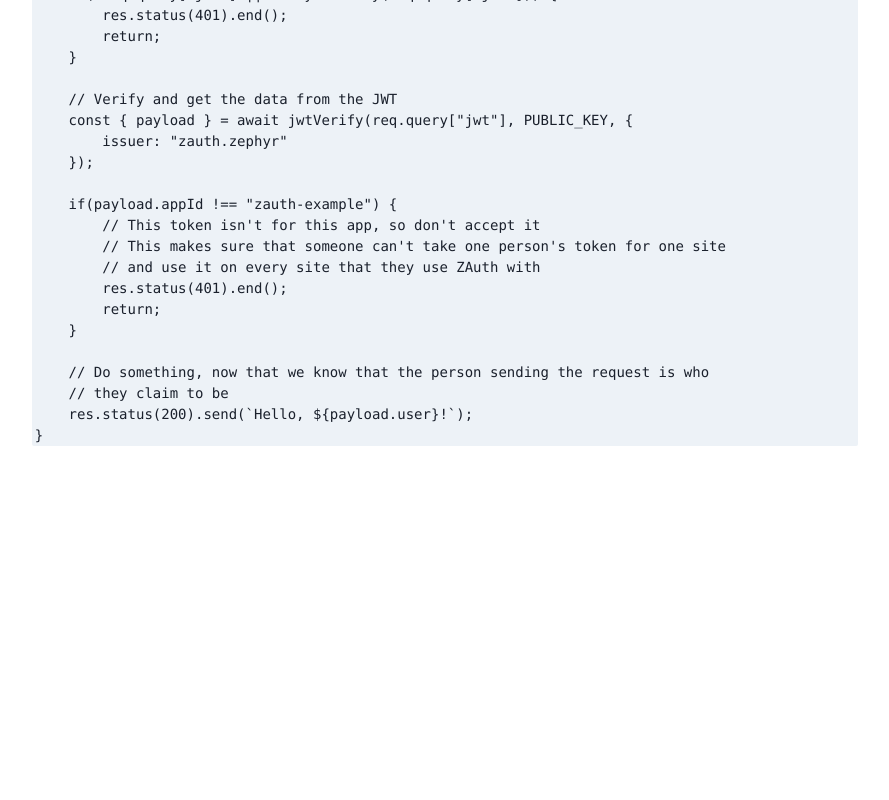
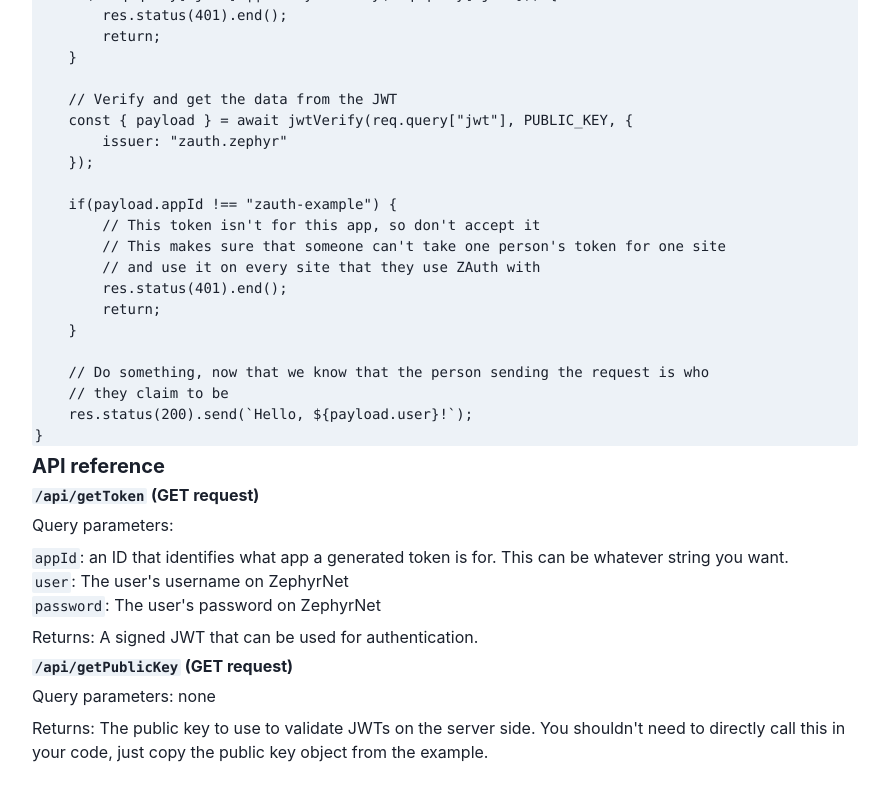
Before and after one commit to Merlin04/zauth, a Next.js app: page / in a window 1280 px wide. Shown: the part 1093-1893 px from the top of the page, without its empty margins (195-1084 px from the left). Before the commit the page ends 1603 px from the top, so only its background shows below. Built offline with nearby package versions, Linux system fonts and the light colour scheme.

Commit message:
Update index

```diff
--- a/pages/index.tsx
+++ b/pages/index.tsx
@@ -1,6 +1,17 @@
-import { Button, Code, Container, Heading, Input, Spinner, Stack, Text } from "@chakra-ui/react";
+import {
+    Button,
+    Code,
+    Container,
+    Heading,
+    Input,
+    List,
+    ListItem,
+    Spinner,
+    Stack,
+    Text
+} from "@chakra-ui/react";
 import Head from "next/head";
-import { FormEventHandler, MouseEventHandler, useState } from "react";
+import { useState } from "react";
 
 export default function Home() {
     const [username, setUsername] = useState("");
@@ -11,11 +22,14 @@ export default function Home() {
         e.preventDefault();
         setLoading(true);
         // Get the JWT
-        const jwtRes = await fetch(`/api/getToken?appId=zauth-example&user=${encodeURIComponent(username)}&password=${encodeURIComponent(password)}`);
-        if(jwtRes.status !== 200) {
+        const jwtRes = await fetch(
+            `/api/getToken?appId=zauth-example&user=${encodeURIComponent(
+                username
+            )}&password=${encodeURIComponent(password)}`
+        );
+        if (jwtRes.status !== 200) {
             alert("Unauthorized");
-        }
-        else {
+        } else {
             const jwt = await jwtRes.text();
             // Use it
             const serverRes = await fetch(`/api/example?jwt=${jwt}`);
@@ -47,15 +61,31 @@ export default function Home() {
                 </Text>
                 <Heading size="md">Example</Heading>
                 <Stack as="form" onSubmit={login} direction="row">
-                    <Input type="text" placeholder="Username" value={username} onChange={e => setUsername(e.target.value)} />
-                    <Input type="password" placeholder="Password" value={password} onChange={e => setPassword(e.target.value)} />
-                    <Button type="submit" w="10rem">Log in</Button>
+                    <Input
+                        type="text"
+                        placeholder="Username"
+                        value={username}
+                        onChange={(e) => setUsername(e.target.value)}
+                    />
+                    <Input
+                        type="password"
+                        placeholder="Password"
+                        value={password}
+                        onChange={(e) => setPassword(e.target.value)}
+                    />
+                    <Button type="submit" w="10rem">
+                        Log in
+                    </Button>
                 </Stack>
-                {loading && (
-                    <Spinner />
-                )}
-                <Text>Don't worry, I'm not stealing your password - feel free to look at the source code at <Code>/opt/zephyrnet/zauth.zephyr</Code></Text>
-                <Heading size="sm">Example client source code (TypeScript)</Heading>
+                {loading && <Spinner />}
+                <Text>
+                    Don't worry, I'm not stealing your password - feel free to
+                    look at the source code at{" "}
+                    <Code>/opt/zephyrnet/zauth.zephyr</Code>
+                </Text>
+                <Heading size="sm">
+                    Example client source code (TypeScript)
+                </Heading>
                 <Code overflowX="auto">
                     <pre>
                         {`async function login() {
@@ -73,7 +103,9 @@ export default function Home() {
 }`}
                     </pre>
                 </Code>
-                <Heading size="sm">Example server source code (TypeScript/Next.js)</Heading>
+                <Heading size="sm">
+                    Example server source code (TypeScript/Next.js)
+                </Heading>
                 <Code overflowX="auto">
                     <pre>
                         {`import { NextApiRequest, NextApiResponse } from "next";
@@ -118,6 +150,50 @@ export default async function handler(req: NextApiRequest, res: NextApiResponse)
 }`}
                     </pre>
                 </Code>
+                <Heading size="md">API reference</Heading>
+                <Heading size="sm">
+                    <Code>
+                        <pre>/api/getToken</pre>
+                    </Code>{" "}
+                    (GET request)
+                </Heading>
+                <Text>Query parameters:</Text>
+                <List>
+                    <ListItem>
+                        <Code>
+                            <pre>appId</pre>
+                        </Code>
+                        : an ID that identifies what app a generated token is
+                        for. This can be whatever string you want.
+                    </ListItem>
+                    <ListItem>
+                        <Code>
+                            <pre>user</pre>
+                        </Code>
+                        : The user's username on ZephyrNet
+                    </ListItem>
+                    <ListItem>
+                        <Code>
+                            <pre>password</pre>
+                        </Code>
+                        : The user's password on ZephyrNet
+                    </ListItem>
+                </List>
+                <Text>
+                    Returns: A signed JWT that can be used for authentication.
+                </Text>
+                <Heading size="sm">
+                    <Code>
+                        <pre>/api/getPublicKey</pre>
+                    </Code>{" "}
+                    (GET request)
+                </Heading>
+                <Text>Query parameters: none</Text>
+                <Text>
+                    Returns: The public key to use to validate JWTs on the
+                    server side. You shouldn't need to directly call this in
+                    your code, just copy the public key object from the example.
+                </Text>
             </Stack>
         </Container>
     );
```
